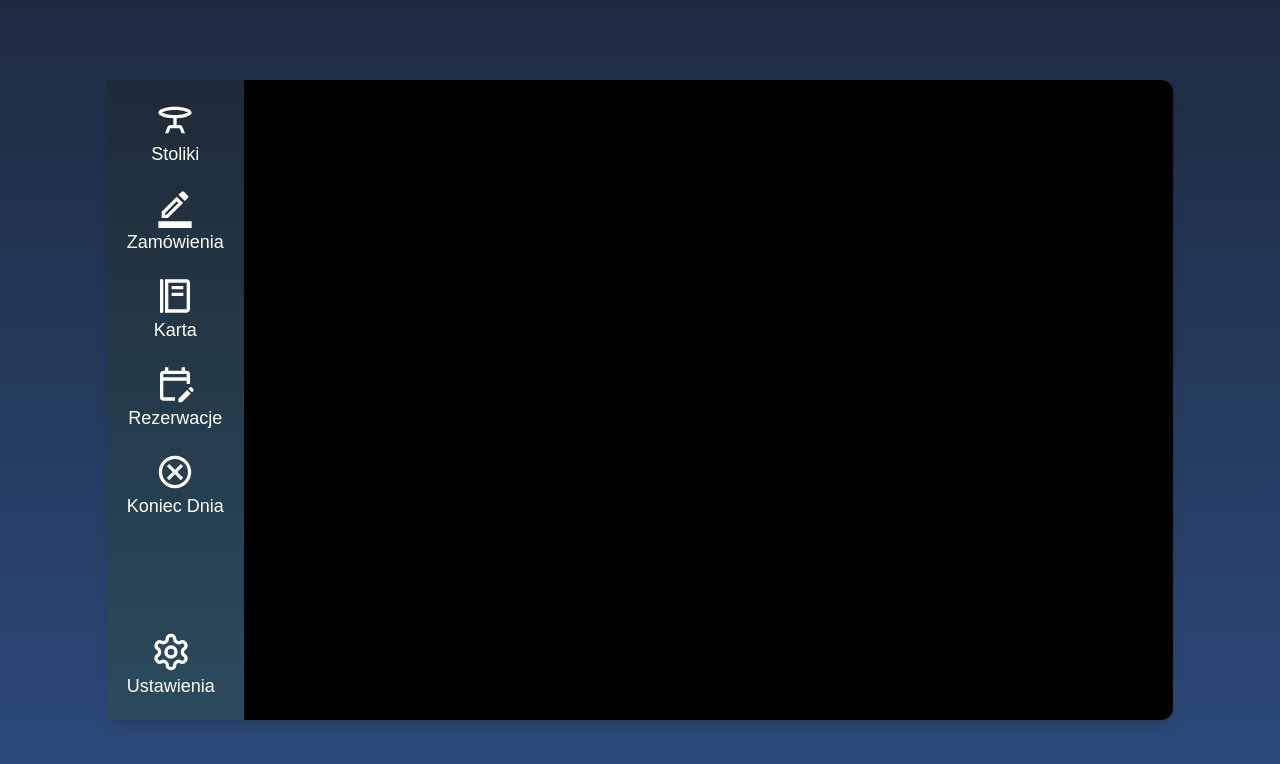
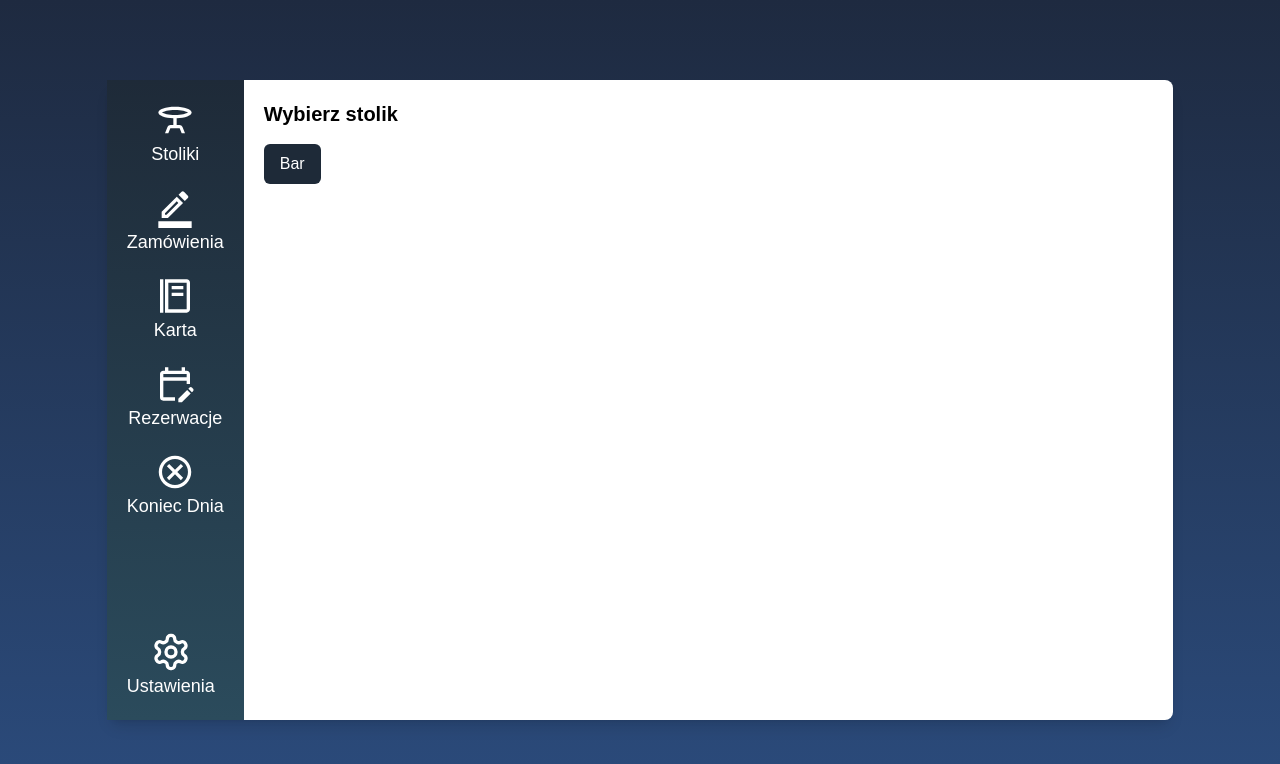
Before and after one commit to Gitros/RestaurantOrderingAppSolution, a Next.js app in the folder orders-app/: page /tables in a window 1280 px wide. Shown: the top 764 px of the page. Built offline with nearby package versions, Linux system fonts and the light colour scheme.

Commit message:
table page start

```diff
--- a/orders-app/app/tables/page.tsx
+++ b/orders-app/app/tables/page.tsx
@@ -1,7 +1,14 @@
 export default function Index() {
   return (
-    <div>
-      <h1> dldsa</h1>
+    <div className="flex-1 flex flex-col bg-white rounded-r-lg">
+      <div className="p-5">
+        <h1 className="text-xl font-bold">Wybierz stolik</h1>
+        <div className="flex space-x-4 mt-4">
+          <button className="px-4 py-2 bg-[#1E2A38] text-white rounded-md hover:bg-[#2B4B5C]">
+            Bar
+          </button>
+        </div>
+      </div>
     </div>
-  )
+  );
 }
```
